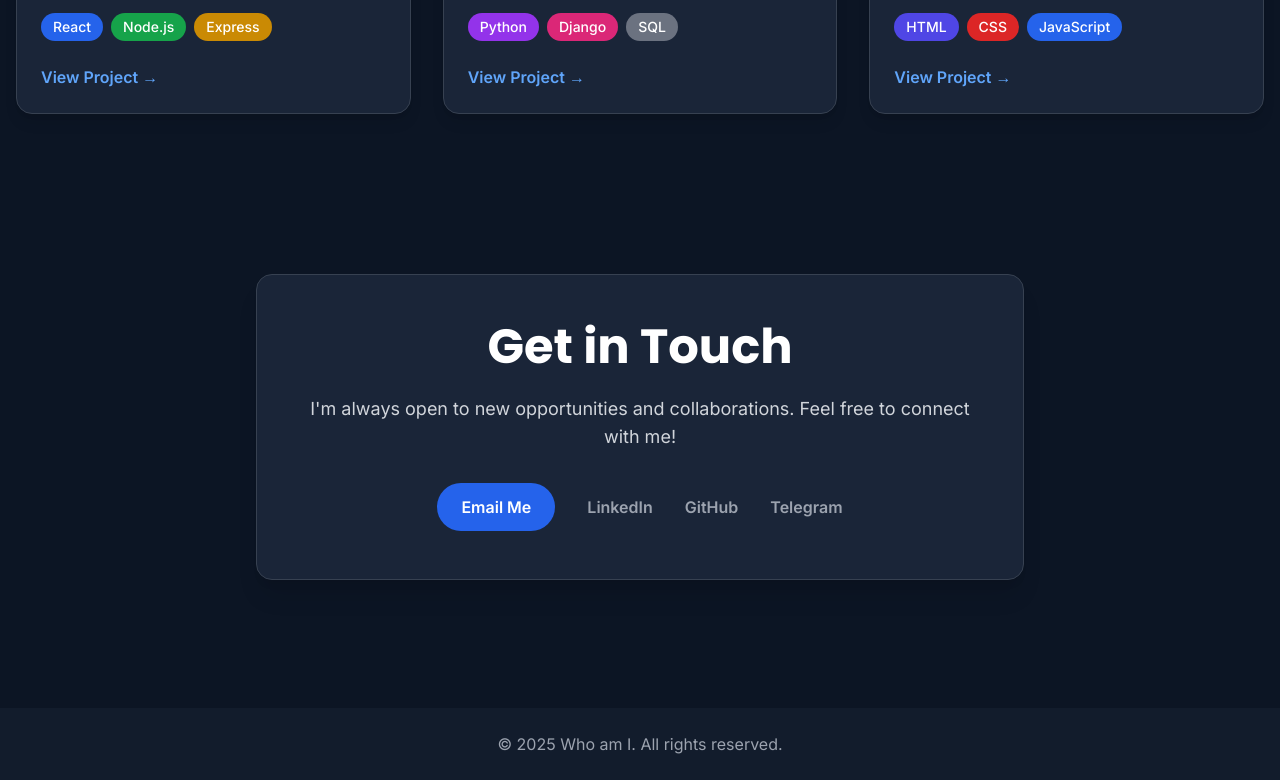
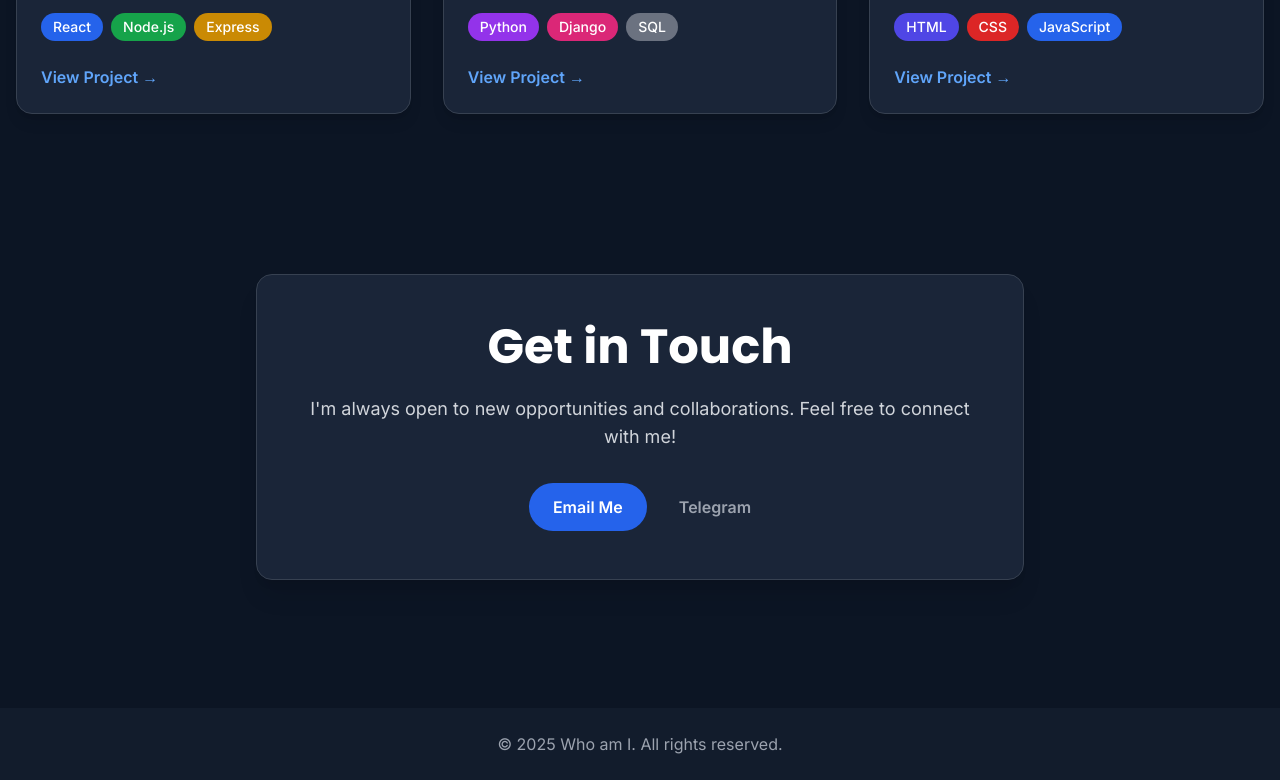
Before and after one commit to ChangLong772/WhoAmI, a plain HTML site: page index.html in a window 1280 px wide. Shown: the part 2290-3070 px from the top of the page. Drawn offline with nearby package versions, Linux system fonts and the light colour scheme.

Commit message:
Update index.html

```diff
--- a/index.html
+++ b/index.html
@@ -190,12 +190,7 @@
                     <a href="phyosithuaung1111@gmail.com" class="glow-on-hover text-white font-bold py-3 px-6 rounded-full bg-blue-600 hover:bg-blue-700 transition-colors">
                         Email Me
                     </a>
-                    <a href="https://linkedin.com/in/your-profile" target="_blank" class="text-gray-400 hover:text-blue-400 transition-colors font-semibold">
-                        LinkedIn
-                    </a>
-                    <a href="https://github.com/your-username" target="_blank" class="text-gray-400 hover:text-blue-400 transition-colors font-semibold">
-                        GitHub
-                    </a>
+
                     <a href="https://t.me/Im_ur_Lord_Worship_Me" target="_blank" class="text-gray-400 hover:text-blue-400 transition-colors font-semibold">
                         Telegram
                     </a>
```
